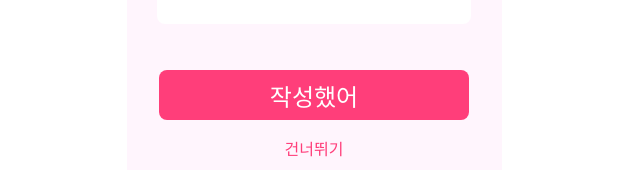
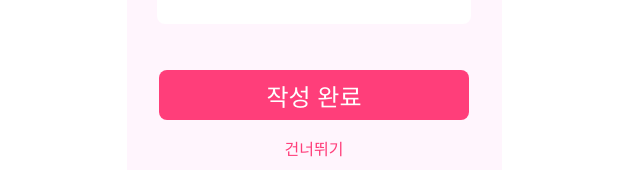
Before and after one commit to huise0ng/MOK.png, a SvelteKit app: page /send in a window 1280 px wide. Shown: the part 751-921 px from the top of the page, without its empty margins (326-966 px from the left). Built offline with nearby package versions, Linux system fonts and the light colour scheme.

Commit message:
💫 :: /send 내용 작성 및 틀 구현
:: /send 내용 작성 및 틀 구현

```diff
--- a/src/routes/send/+page.svelte
+++ b/src/routes/send/+page.svelte
@@ -144,7 +144,7 @@
     </div>
 
     <div class="button-container">
-        <button on:click={handleSubmit}>작성했어</button>
+        <button on:click={handleSubmit}>작성 완료</button>
     </div>
 
     <!-- svelte-ignore a11y-click-events-have-key-events -->
```
